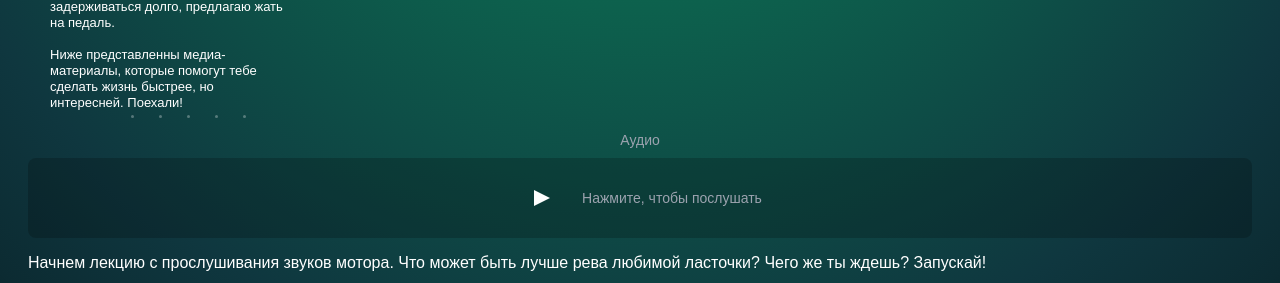
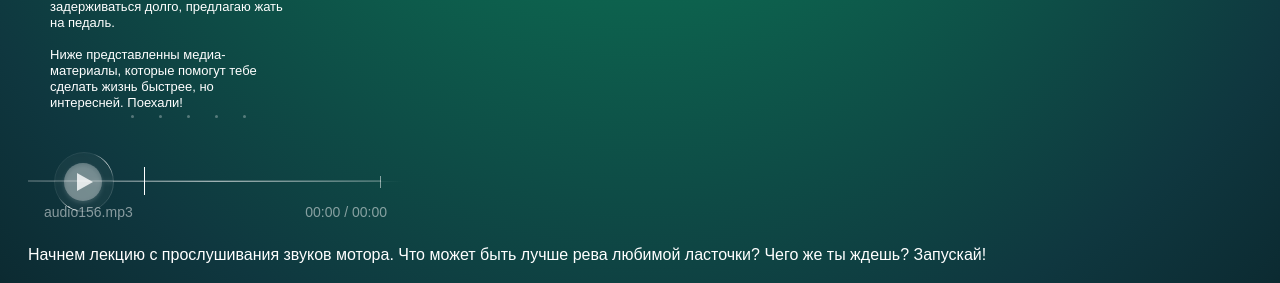
Before and after one commit to kirill778/eon_app, a Next.js app in the folder frontend/: page /login_2 in a window 1280 px wide. Shown: the part 1527-1810 px from the top of the page. Built offline with nearby package versions, Linux system fonts and the light colour scheme.

Commit message:
Настроил плеер

```diff
--- a/frontend/src/app/globals.css
+++ b/frontend/src/app/globals.css
@@ -70,3 +70,12 @@ body {
     @apply bg-background text-foreground;
   }
 }
+
+.border-gradient {
+  border-image: linear-gradient(
+    to bottom right,
+    rgba(255,255,255,0.08),
+    rgba(255,255,255,0.8),
+    rgba(255,255,255,0.15)
+  ) 1;
+}
--- a/frontend/src/app/login_2/page.tsx
+++ b/frontend/src/app/login_2/page.tsx
@@ -33,6 +33,7 @@ import { AuthorBlock } from "@/components/author-block"
 import { DescriptionCard } from "@/components/description-card"
 import { TextBlock } from "@/components/text-block"
 import { LectureAttribute } from "@/components/lecture-attribute"
+import { PlayerMusic } from "@/components/player_music"
 
 export default function LecturePage() {
   const router = useRouter()
@@ -178,40 +179,10 @@ export default function LecturePage() {
 
         {/* Audio Player */}
         <div className="mt-4">
-          <h3 className="mb-2 text-sm text-gray-400 text-center w-full">Аудио</h3>
-          <audio
-            ref={audioRef}
-            className="hidden"
-            src="https://cdn.pixabay.com/download/audio/2022/02/22/audio_d1718ab41b.mp3"
-            preload="auto"
-            crossOrigin="anonymous"
+          <PlayerMusic
+            audioSrc="/test-audio.mp3"
+            title="audio156.mp3"
           />
-          <div className="flex items-center justify-center gap-4 rounded-lg bg-black/20 p-4">
-            <Button
-              variant="ghost"
-              size="icon"
-              className="h-12 w-12 rounded-full"
-              onClick={() => {
-                if (audioRef.current) {
-                  if (isPlaying) {
-                    audioRef.current.pause()
-                  } else {
-                    audioRef.current.play()
-                  }
-                  setIsPlaying(!isPlaying)
-                }
-              }}
-            >
-              {isPlaying ? (
-                <div className="h-4 w-4 rounded-sm bg-white" />
-              ) : (
-                <div className="h-0 w-0 border-y-[8px] border-l-[16px] border-y-transparent border-l-white" />
-              )}
-            </Button>
-            <div className="text-sm text-gray-400">
-              {isPlaying ? "Нажмите, чтобы остановить" : "Нажмите, чтобы послушать"}
-            </div>
-          </div>
         </div>
 
         {/* Start Text */}
--- /dev/null
+++ b/frontend/src/components/player_music.tsx
@@ -0,0 +1,160 @@
+"use client"
+
+import * as React from "react"
+import { Pause } from "lucide-react"
+import { Button } from "@/components/ui/button"
+import Image from "next/image"
+
+interface PlayerMusicProps {
+  audioSrc: string
+  title?: string
+}
+
+export function PlayerMusic({
+  audioSrc = "/test-audio.mp3",
+  title = "Test Audio"
+}: PlayerMusicProps) {
+  const [isPlaying, setIsPlaying] = React.useState(false)
+  const [progress, setProgress] = React.useState(31)
+  const [currentTime, setCurrentTime] = React.useState("00:00")
+  const [duration, setDuration] = React.useState("00:00")
+  const audioRef = React.useRef<HTMLAudioElement>(null)
+
+  const formatTime = (time: number): string => {
+    const minutes = Math.floor(time / 60)
+    const seconds = Math.floor(time % 60)
+    return `${minutes.toString().padStart(2, '0')}:${seconds.toString().padStart(2, '0')}`
+  }
+
+  const handlePlayPause = () => {
+    if (audioRef.current) {
+      if (isPlaying) {
+        audioRef.current.pause()
+      } else {
+        audioRef.current.play()
+      }
+      setIsPlaying(!isPlaying)
+    }
+  }
+
+  const handleTimeUpdate = () => {
+    if (audioRef.current) {
+      const current = audioRef.current.currentTime
+      const total = audioRef.current.duration
+      if (!isNaN(total)) {
+        setCurrentTime(formatTime(current))
+        setDuration(formatTime(total))
+        const progressValue = 31 + ((current / total) * (94 - 31))
+        setProgress(Math.min(progressValue, 94))
+      }
+    }
+  }
+
+  const handleProgressChange = (event: React.ChangeEvent<HTMLInputElement>) => {
+    const value = Number(event.target.value)
+    if (!isNaN(value)) {
+      setProgress(value)
+      if (audioRef.current && !isNaN(audioRef.current.duration)) {
+        const normalizedProgress = (value - 31) / (94 - 31)
+        audioRef.current.currentTime = audioRef.current.duration * normalizedProgress
+      }
+    }
+  }
+
+  return (
+    <div className="relative w-full max-w-[375px] h-[78px] mt-[34px]">
+      {/* Background line */}
+      <div className="absolute top-[29px] w-full h-[1px] bg-gradient-to-r from-transparent via-white/50 to-transparent" />
+
+      {/* Start and end markers */}
+      <div className="absolute left-[31%] top-[24px] w-[1px] h-[12px] bg-white/50" />
+      <div className="absolute right-[6%] top-[24px] w-[1px] h-[12px] bg-white/50" />
+
+      {/* Player circle */}
+      <div className="absolute left-[7%] top-0">
+        <div className="relative w-[60px] h-[60px]">
+          {/* Play button with gradient border and blur effect */}
+          <button onClick={handlePlayPause}>
+            <svg width="60" height="60" viewBox="0 0 60 60" fill="none" xmlns="http://www.w3.org/2000/svg">
+              <foreignObject x="-4" y="-4" width="68" height="68">
+                <div style={{
+                  backdropFilter: 'blur(2px)',
+                  clipPath: 'url(#bgblur_0_47_305_clip_path)',
+                  height: '100%',
+                  width: '100%'
+                }} />
+              </foreignObject>
+              <circle
+                data-figma-bg-blur-radius="4"
+                cx="30"
+                cy="30"
+                r="29.5"
+                fill="#D9D9D9"
+                fillOpacity="0.05"
+                stroke="url(#paint0_linear_47_305)"
+              />
+              {/* Play/Pause icon in center */}
+              <circle
+                cx="29"
+                cy="30"
+                r="19"
+                fill="rgba(255, 253, 253, 0.30)"
+                style={{ filter: 'drop-shadow(0px 2px 2px rgba(255, 255, 255, 0.50))' }}
+              />
+              <path
+                d={isPlaying
+                  ? "M26 24H29V36H26V24ZM31 24H34V36H31V24Z"
+                  : "M39 30L23 39V21L39 30Z"
+                }
+                fill="white"
+                fillOpacity="0.8"
+              />
+              <defs>
+                <clipPath id="bgblur_0_47_305_clip_path" transform="translate(4 4)">
+                  <circle cx="30" cy="30" r="29.5"/>
+                </clipPath>
+                <linearGradient id="paint0_linear_47_305" x1="21.4286" y1="24.6429" x2="44.4643" y2="43.3929" gradientUnits="userSpaceOnUse">
+                  <stop stopColor="white" stopOpacity="0.08"/>
+                  <stop offset="0.51" stopColor="white" stopOpacity="0.8"/>
+                  <stop offset="1" stopColor="white" stopOpacity="0.15"/>
+                </linearGradient>
+              </defs>
+            </svg>
+          </button>
+
+        </div>
+      </div>
+
+      {/* Audio info */}
+      <div className="absolute left-0 right-0 bottom-[8px] px-4">
+        <div className="flex justify-between text-white/50 text-sm">
+          <span>{title}</span>
+          <span>{currentTime} / {duration}</span>
+        </div>
+      </div>
+
+      {/* Hidden audio element */}
+      <audio
+        ref={audioRef}
+        src={audioSrc}
+        onTimeUpdate={handleTimeUpdate}
+        onLoadedMetadata={handleTimeUpdate}
+        onEnded={() => setIsPlaying(false)}
+      />
+
+      {/* Progress bar with line thumb */}
+      <input
+        type="range"
+        min="0"
+        max="94"
+        value={isNaN(progress) ? 0 : Math.min(progress, 94)}
+        onChange={handleProgressChange}
+        className="absolute top-[28px] left-0 w-[94%] appearance-none bg-transparent
+          [&::-webkit-slider-runnable-track]:h-[2px] [&::-webkit-slider-runnable-track]:bg-white/20
+          [&::-webkit-slider-thumb]:appearance-none [&::-webkit-slider-thumb]:w-[1px] [&::-webkit-slider-thumb]:h-[28px]
+          [&::-webkit-slider-thumb]:bg-white [&::-webkit-slider-thumb]:mt-[-13px] [&::-webkit-slider-thumb]:ml-[0%] cursor-pointer
+          [&::-webkit-slider-runnable-track]:transition-all [&::-webkit-slider-runnable-track]:duration-150 [&::-webkit-slider-runnable-track]:ease-out"
+      />
+    </div>
+  )
+}
```
Also changed, not shown: frontend/public/play_btn.svg (added), 1 other file (tests, documents, lock files or other folders).
